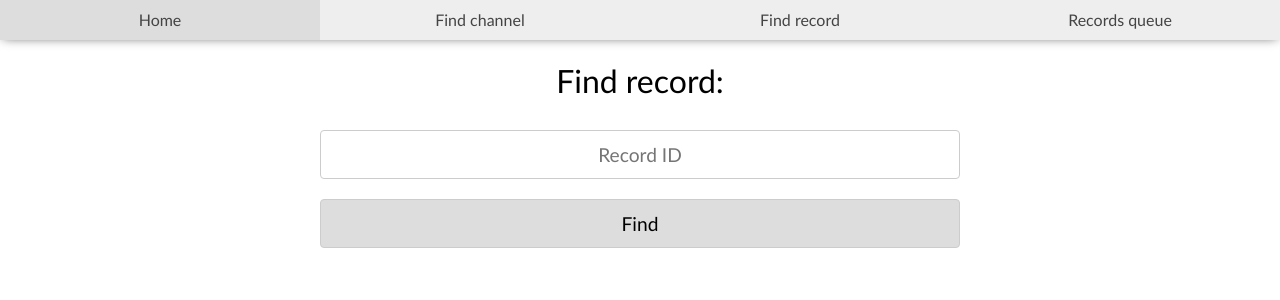
After one commit to tonysafarik/MediaHunter, a Spring app: page /record/find in a window 1280 px wide. The commit adds this page. Shown: the top 300 px of the page. Run offline with Thymeleaf, Linux system fonts and the light colour scheme; the template is opened without the code that fills it, so the values that code supplies are empty.

Commit message:
find record page and mapping added

```diff
--- a/web/src/main/java/com/jts/mediahunter/web/controller/RecordController.java
+++ b/web/src/main/java/com/jts/mediahunter/web/controller/RecordController.java
@@ -1,6 +1,7 @@
 package com.jts.mediahunter.web.controller;
 
 import org.springframework.stereotype.Controller;
+import org.springframework.web.bind.annotation.GetMapping;
 import org.springframework.web.bind.annotation.RequestMapping;
 
 /**
@@ -11,4 +12,9 @@ import org.springframework.web.bind.annotation.RequestMapping;
 @RequestMapping("/record")
 public class RecordController {
 
+    @GetMapping("/find")
+    public String findChannel(){
+        return "/record/find";
+    }
+
 }
--- a/web/src/main/webapp/WEB-INF/views/channel/find.html
+++ b/web/src/main/webapp/WEB-INF/views/channel/find.html
@@ -2,7 +2,7 @@
 <html layout:decorate="~{/layouts/main_layout}">
 
 <head>
-    <title>Find channels</title>
+    <title>Find channel</title>
 </head>
 
 <body>
--- a/web/src/main/webapp/WEB-INF/views/fragments/menu.html
+++ b/web/src/main/webapp/WEB-INF/views/fragments/menu.html
@@ -10,7 +10,7 @@
         <ul th:fragment="menu" id="menu">
             <li><a href="/">Home</a></li>
             <li><a href="/channel/find">Find channel</a></li>
-            <li><a href="#">Find record</a></li>
+            <li><a href="/record/find">Find record</a></li>
             <li><a href="#">Records queue</a></li>
         </ul>
     </body>
--- /dev/null
+++ b/web/src/main/webapp/WEB-INF/views/record/find.html
@@ -0,0 +1,12 @@
+<!DOCTYPE html>
+<html layout:decorate="~{/layouts/main_layout}">
+    <head>
+        <title>Find record</title>
+    </head>
+    <body>
+        <div layout:fragment="content">
+                <h1 class="content_title">Find record:</h1>
+            <div th:replace="record/fragments/find_fragment :: recordFindForm_v1"></div>
+        </div>
+    </body>
+</html>
--- /dev/null
+++ b/web/src/main/webapp/WEB-INF/views/record/fragments/find_fragment.html
@@ -0,0 +1,23 @@
+<!DOCTYPE html>
+<html>
+
+<head>
+    <title>channel fragments</title>
+    <meta charset="UTF-8">
+    <meta name="viewport" content="width=device-width, initial-scale=1.0">
+    <link rel="stylesheet" type="text/css" media="screen" href="../../../../resources/css/main_layout.css"/>
+</head>
+
+<body>
+
+    <div th:fragment="recordFindForm_v1">
+        <form class="find_form" name="addRecord" action="#" th:action="@{/record/list}" th:object="${string}"
+            th:method="get">
+            <input type="text" name="recordId" placeholder="Record ID">
+            <input type="submit" value="Find">
+        </form>
+    </div>
+
+</body>
+
+</html>
```
Also changed, not shown: README.md.
